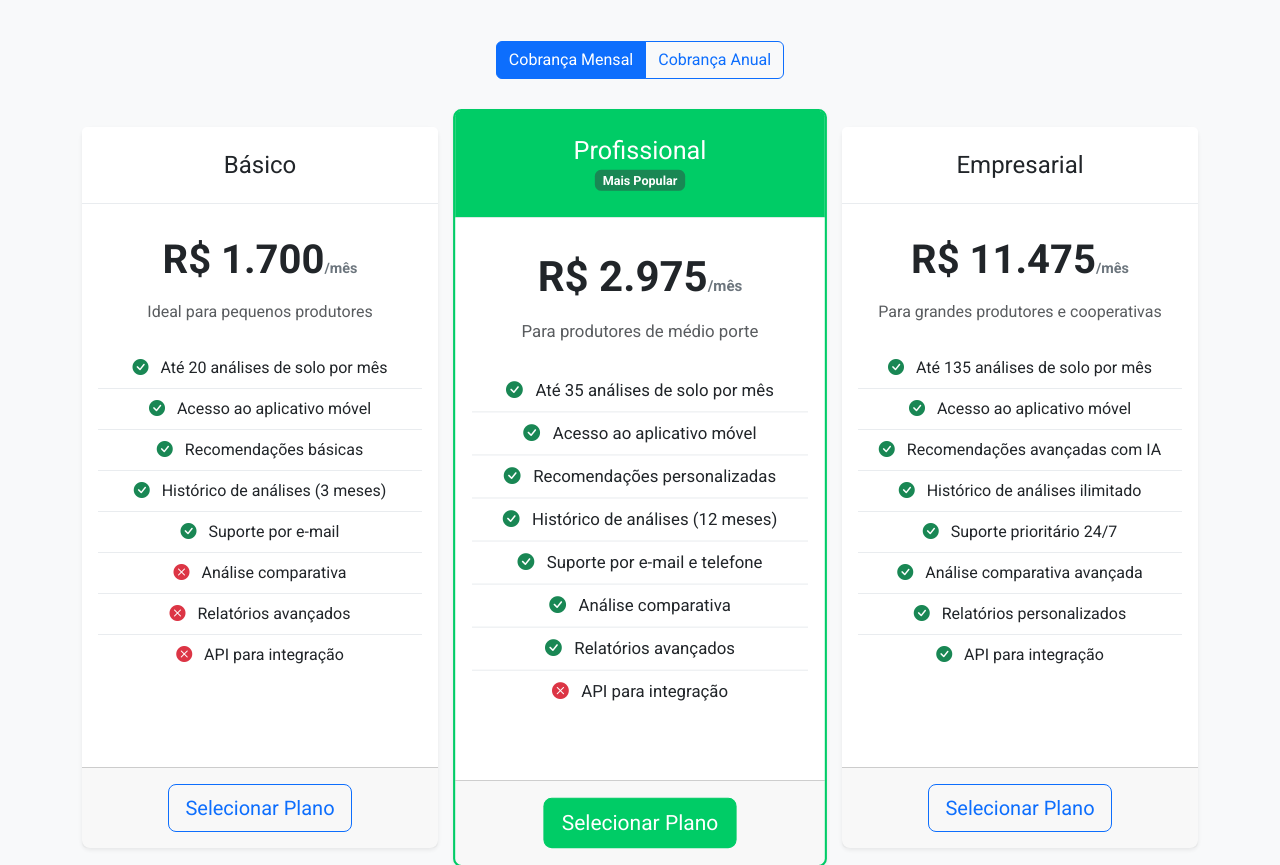
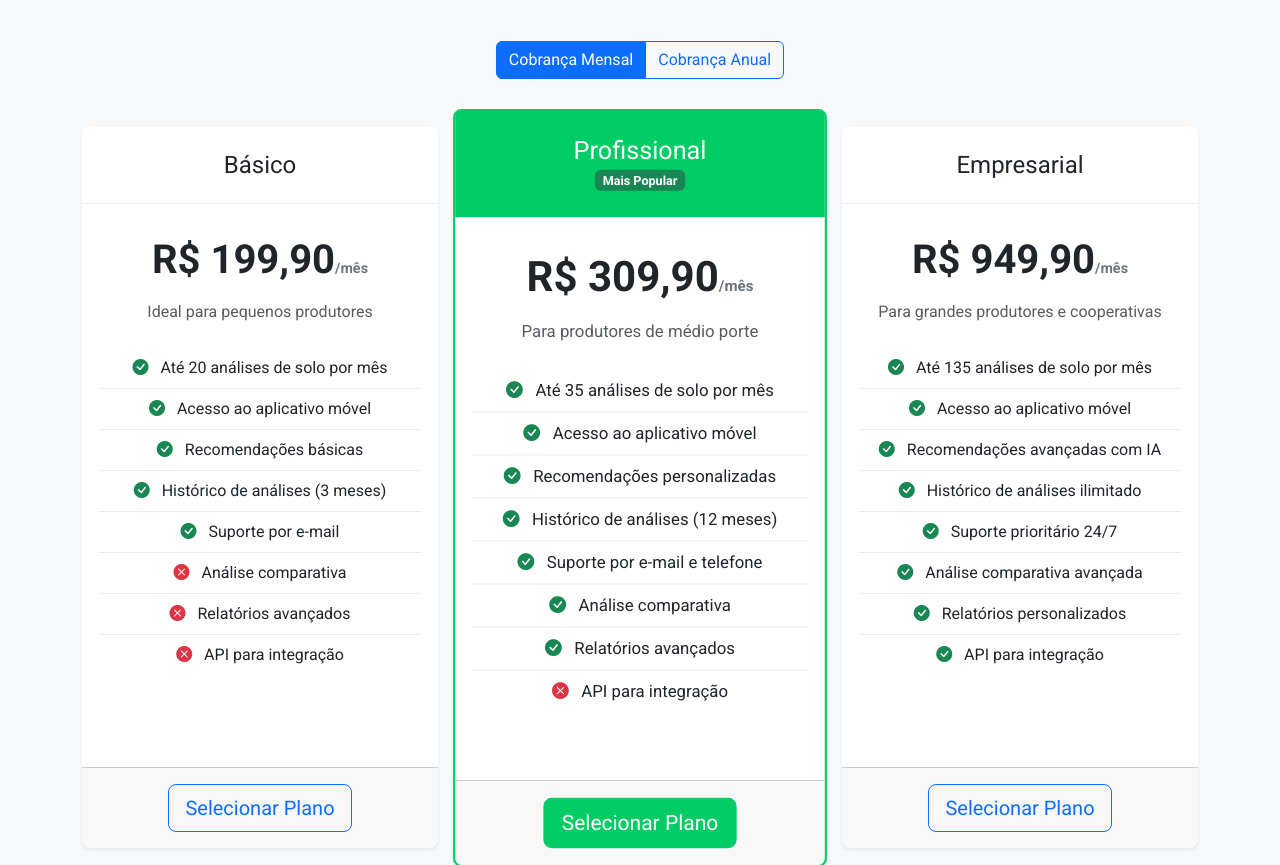
Before and after one commit to theonlyapolo/webturboagro, a Flask app: page /precos in a window 1280 px wide. Shown: the part 343-1208 px from the top of the page. Run offline with Flask 3, Linux system fonts and the light colour scheme.

Commit message:
mudança nos preços

```diff
--- a/templates/precos.html
+++ b/templates/precos.html
@@ -83,7 +83,7 @@
                             <h4 class="my-0 fw-normal">Básico</h4>
                         </div>
                         <div class="card-body">
-                            <h1 class="price">R$ 1.700<span class="period">/mês</span></h1>
+                            <h1 class="price">R$ 199,90<span class="period">/mês</span></h1>
                             <p class="text-muted text-center">Ideal para pequenos produtores</p>
                             <ul class="fa-ul">
                                 <li><i class="bi bi-check-circle-fill text-success me-2"></i> Até 20 análises de solo por mês</li>
@@ -110,7 +110,7 @@
                             <span class="badge bg-success">Mais Popular</span>
                         </div>
                         <div class="card-body">
-                            <h1 class="price">R$ 2.975<span class="period">/mês</span></h1>
+                            <h1 class="price">R$ 309,90<span class="period">/mês</span></h1>
                             <p class="text-muted text-center">Para produtores de médio porte</p>
                             <ul class="fa-ul">
                                 <li><i class="bi bi-check-circle-fill text-success me-2"></i> Até 35 análises de solo por mês</li>
@@ -136,7 +136,7 @@
                             <h4 class="my-0 fw-normal">Empresarial</h4>
                         </div>
                         <div class="card-body">
-                            <h1 class="price">R$ 11.475<span class="period">/mês</span></h1>
+                            <h1 class="price">R$ 949,90<span class="period">/mês</span></h1>
                             <p class="text-muted text-center">Para grandes produtores e cooperativas</p>
                             <ul class="fa-ul">
                                 <li><i class="bi bi-check-circle-fill text-success me-2"></i> Até 135 análises de solo por mês</li>
@@ -313,9 +313,9 @@
             const precos = document.querySelectorAll('.price');
 
             // Preços mensais
-            const precosMensais = ['R$ 1.700', 'R$ 2.975', 'R$ 11.475'];
+            const precosMensais = ['R$ 199,90', 'R$ 309,90', 'R$ 949,90'];
             // Preços anuais
-            const precosAnuais = ['R$ 20.400', 'R$ 35.700', 'R$ 137.700'];
+            const precosAnuais = ['R$ 1.999', 'R$ 3.099', 'R$ 9.499'];
 
             btnMensal.addEventListener('click', function() {
                 btnMensal.classList.add('active');
```
Also changed, not shown: templates/pricing.html (+5 -5 lines).
